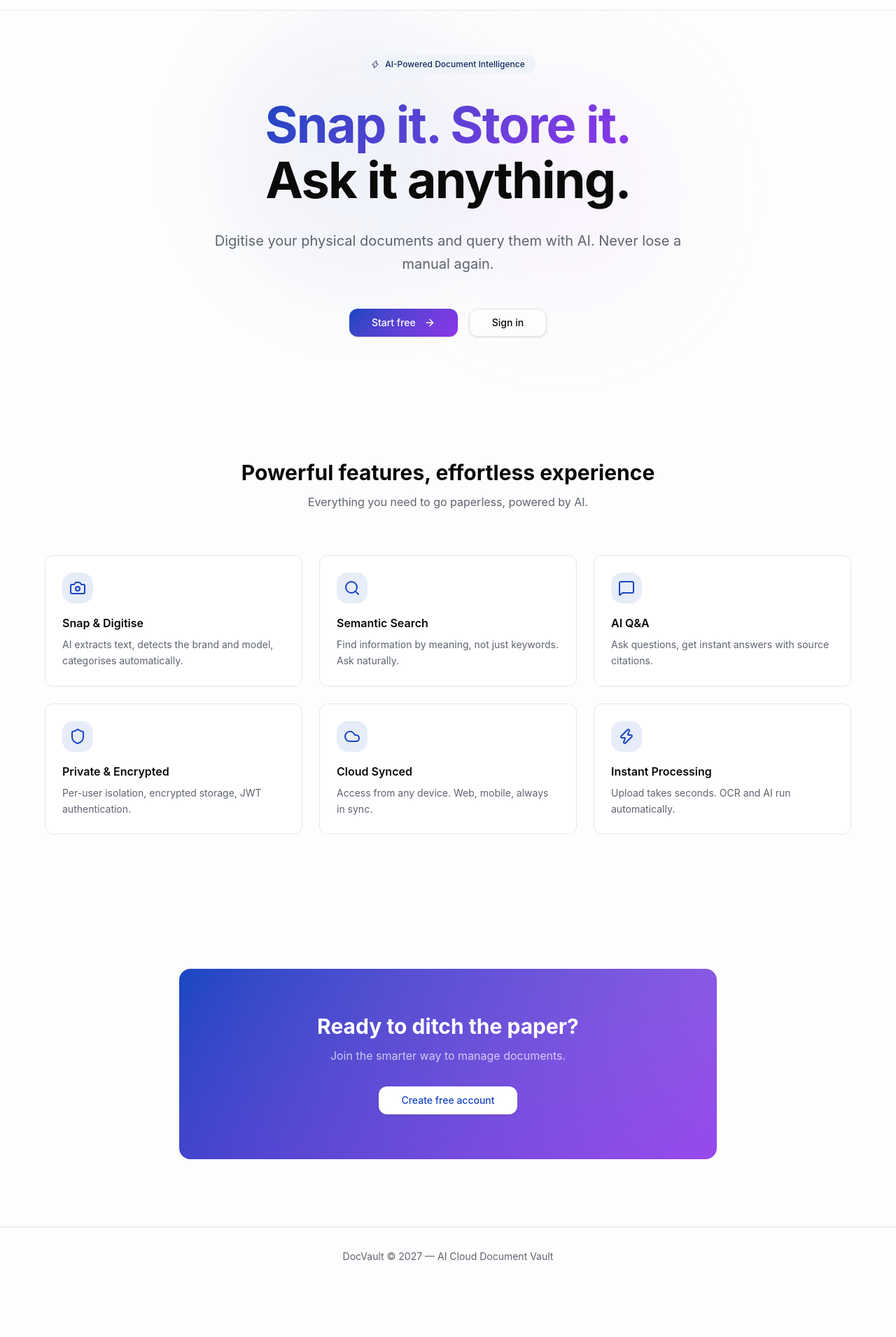
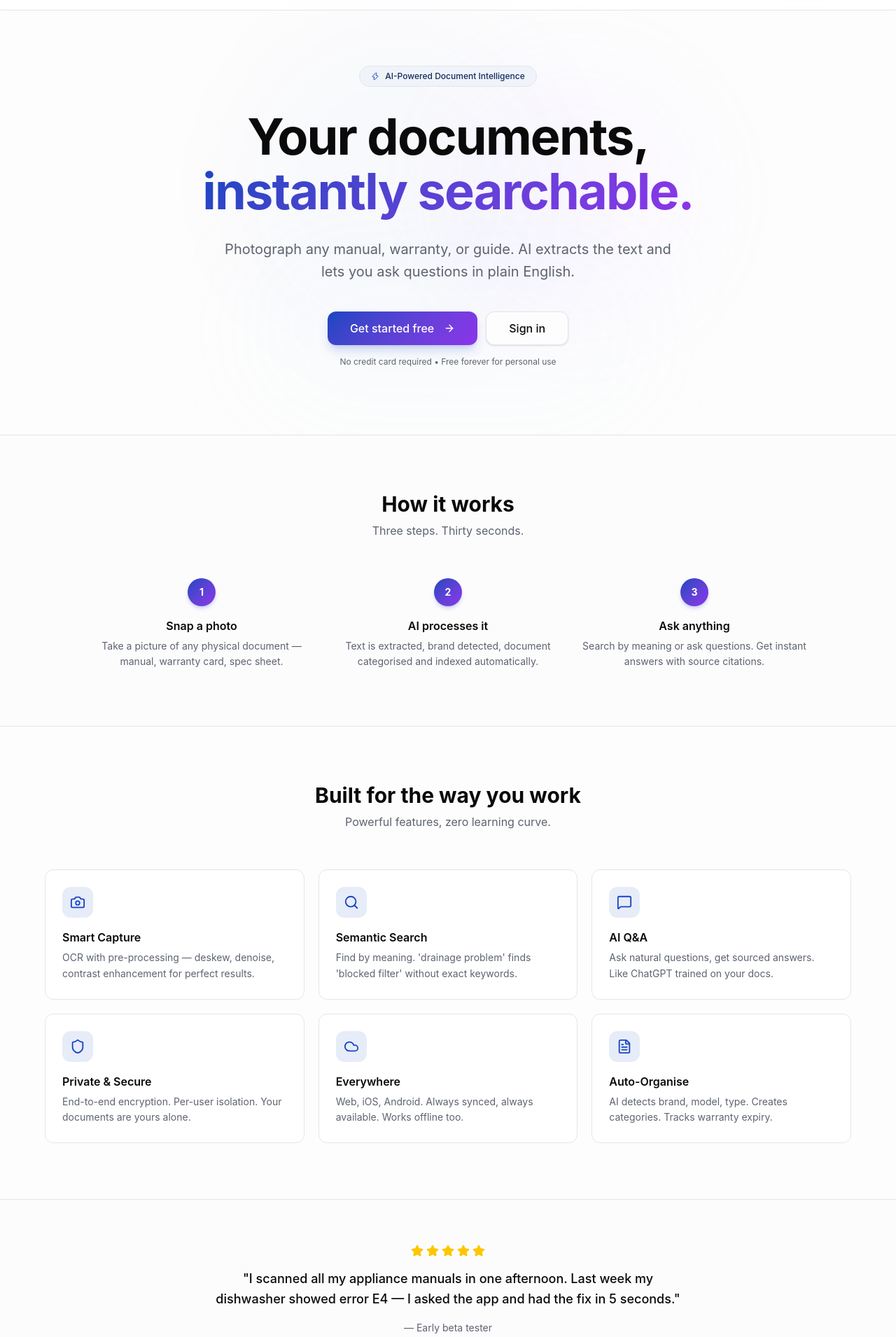
Before and after one commit to haydenteh5526/FYP, a React (Vite) app in the folder frontend/: page / in a window 1280 px wide. Shown: the part 50-1960 px from the top of the page at 70% size. Before the commit the page ends 1887 px from the top, so only its background shows below. Built offline with nearby package versions, Linux system fonts and the light colour scheme.

Commit message:
Premium landing page: how-it-works steps, testimonial, better hero, richer CTA

```diff
--- a/frontend/src/pages/Landing.tsx
+++ b/frontend/src/pages/Landing.tsx
@@ -1,4 +1,4 @@
-import { Camera, Search, MessageSquare, Shield, Cloud, Zap, ArrowRight } from 'lucide-react'
+import { Camera, Search, MessageSquare, Shield, Cloud, Zap, ArrowRight, FileText, Star } from 'lucide-react'
 import { Link } from 'react-router-dom'
 import { Button } from '@/components/ui/button'
 
@@ -26,72 +26,122 @@ export default function Landing() {
       </header>
 
       {/* Hero */}
-      <section className="pt-32 pb-20 px-6 relative">
+      <section className="pt-36 pb-24 px-6 relative">
         <div className="absolute inset-0 overflow-hidden pointer-events-none">
-          <div className="absolute top-20 left-1/4 w-96 h-96 bg-primary/5 rounded-full blur-3xl" />
-          <div className="absolute top-40 right-1/4 w-80 h-80 bg-purple-200/20 rounded-full blur-3xl" />
+          <div className="absolute top-16 left-1/4 w-[500px] h-[500px] bg-primary/[0.04] rounded-full blur-3xl animate-pulse" style={{ animationDuration: '4s' }} />
+          <div className="absolute top-32 right-1/5 w-[400px] h-[400px] bg-purple-300/[0.06] rounded-full blur-3xl animate-pulse" style={{ animationDuration: '5s', animationDelay: '1s' }} />
+          <div className="absolute bottom-0 left-1/2 -translate-x-1/2 w-[600px] h-[300px] bg-blue-200/[0.04] rounded-full blur-3xl" />
         </div>
-        <div className="max-w-4xl mx-auto text-center relative animate-fade-in">
-          <div className="inline-flex items-center gap-2 rounded-full bg-secondary px-4 py-1.5 text-xs font-medium text-secondary-foreground mb-8 animate-scale-in">
-            <Zap size={12} /> AI-Powered Document Intelligence
+        <div className="max-w-4xl mx-auto text-center relative">
+          <div className="inline-flex items-center gap-2 rounded-full bg-secondary border px-4 py-1.5 text-xs font-medium text-secondary-foreground mb-8 animate-scale-in">
+            <Zap size={12} className="text-primary" /> AI-Powered Document Intelligence
           </div>
-          <h1 className="text-6xl md:text-7xl font-bold tracking-tight leading-[1.1]">
-            <span className="gradient-text">Snap it. Store it.</span><br />
-            Ask it anything.
+          <h1 className="text-5xl sm:text-6xl md:text-7xl font-bold tracking-tight leading-[1.08] animate-fade-in">
+            Your documents,<br />
+            <span className="gradient-text">instantly searchable.</span>
           </h1>
-          <p className="mt-8 text-xl text-muted-foreground max-w-2xl mx-auto leading-relaxed animate-slide-up">
-            Digitise your physical documents and query them with AI.
-            Never lose a manual again.
+          <p className="mt-7 text-lg sm:text-xl text-muted-foreground max-w-2xl mx-auto leading-relaxed animate-slide-up">
+            Photograph any manual, warranty, or guide. AI extracts the text and lets you ask questions in plain English.
           </p>
-          <div className="mt-12 flex gap-4 justify-center animate-slide-up" style={{ animationDelay: '0.2s' }}>
-            <Button size="lg" className="gradient-bg border-0 text-white px-8 hover:opacity-90 transition-opacity" asChild>
-              <Link to="/register">Start free <ArrowRight size={16} className="ml-1" /></Link>
+          <div className="mt-10 flex flex-col sm:flex-row gap-3 justify-center animate-slide-up" style={{ animationDelay: '0.15s', animationFillMode: 'both' }}>
+            <Button size="lg" className="gradient-bg border-0 text-white px-8 h-12 text-base hover:opacity-90 transition-opacity shadow-lg shadow-primary/20" asChild>
+              <Link to="/register">Get started free <ArrowRight size={16} className="ml-1.5" /></Link>
             </Button>
-            <Button size="lg" variant="outline" className="px-8" asChild>
+            <Button size="lg" variant="outline" className="px-8 h-12 text-base" asChild>
               <Link to="/login">Sign in</Link>
             </Button>
+          </div>
+          <p className="mt-4 text-xs text-muted-foreground animate-fade-in" style={{ animationDelay: '0.4s', animationFillMode: 'both' }}>
+            No credit card required • Free forever for personal use
+          </p>
+        </div>
+      </section>
+
+      {/* How it works */}
+      <section className="py-20 px-6 border-t bg-muted/20">
+        <div className="max-w-5xl mx-auto">
+          <div className="text-center mb-14">
+            <h2 className="text-3xl font-bold">How it works</h2>
+            <p className="mt-2 text-muted-foreground">Three steps. Thirty seconds.</p>
+          </div>
+          <div className="grid md:grid-cols-3 gap-8">
+            <Step number="1" title="Snap a photo" description="Take a picture of any physical document — manual, warranty card, spec sheet." />
+            <Step number="2" title="AI processes it" description="Text is extracted, brand detected, document categorised and indexed automatically." />
+            <Step number="3" title="Ask anything" description="Search by meaning or ask questions. Get instant answers with source citations." />
           </div>
         </div>
       </section>
 
       {/* Features */}
-      <section className="py-24 px-6">
+      <section className="py-20 px-6 border-t">
         <div className="max-w-6xl mx-auto">
-          <div className="text-center mb-16">
-            <h2 className="text-3xl font-bold">Powerful features, effortless experience</h2>
-            <p className="mt-3 text-muted-foreground">Everything you need to go paperless, powered by AI.</p>
+          <div className="text-center mb-14">
+            <h2 className="text-3xl font-bold">Built for the way you work</h2>
+            <p className="mt-2 text-muted-foreground">Powerful features, zero learning curve.</p>
           </div>
-          <div className="grid md:grid-cols-3 gap-6">
-            <FeatureCard icon={<Camera size={24} />} title="Snap & Digitise" description="AI extracts text, detects the brand and model, categorises automatically." delay={0} />
-            <FeatureCard icon={<Search size={24} />} title="Semantic Search" description="Find information by meaning, not just keywords. Ask naturally." delay={0.1} />
-            <FeatureCard icon={<MessageSquare size={24} />} title="AI Q&A" description="Ask questions, get instant answers with source citations." delay={0.2} />
-            <FeatureCard icon={<Shield size={24} />} title="Private & Encrypted" description="Per-user isolation, encrypted storage, JWT authentication." delay={0.3} />
-            <FeatureCard icon={<Cloud size={24} />} title="Cloud Synced" description="Access from any device. Web, mobile, always in sync." delay={0.4} />
-            <FeatureCard icon={<Zap size={24} />} title="Instant Processing" description="Upload takes seconds. OCR and AI run automatically." delay={0.5} />
+          <div className="grid md:grid-cols-3 gap-5">
+            <FeatureCard icon={<Camera size={22} />} title="Smart Capture" description="OCR with pre-processing — deskew, denoise, contrast enhancement for perfect results." delay={0} />
+            <FeatureCard icon={<Search size={22} />} title="Semantic Search" description="Find by meaning. 'drainage problem' finds 'blocked filter' without exact keywords." delay={0.05} />
+            <FeatureCard icon={<MessageSquare size={22} />} title="AI Q&A" description="Ask natural questions, get sourced answers. Like ChatGPT trained on your docs." delay={0.1} />
+            <FeatureCard icon={<Shield size={22} />} title="Private & Secure" description="End-to-end encryption. Per-user isolation. Your documents are yours alone." delay={0.15} />
+            <FeatureCard icon={<Cloud size={22} />} title="Everywhere" description="Web, iOS, Android. Always synced, always available. Works offline too." delay={0.2} />
+            <FeatureCard icon={<FileText size={22} />} title="Auto-Organise" description="AI detects brand, model, type. Creates categories. Tracks warranty expiry." delay={0.25} />
           </div>
         </div>
       </section>
 
+      {/* Social proof */}
+      <section className="py-16 px-6 border-t bg-muted/20">
+        <div className="max-w-4xl mx-auto text-center">
+          <div className="flex justify-center gap-1 mb-4">
+            {[...Array(5)].map((_, i) => <Star key={i} size={18} className="fill-yellow-400 text-yellow-400" />)}
+          </div>
+          <blockquote className="text-lg font-medium max-w-2xl mx-auto leading-relaxed">
+            "I scanned all my appliance manuals in one afternoon. Last week my dishwasher showed error E4 — I asked the app and had the fix in 5 seconds."
+          </blockquote>
+          <p className="mt-4 text-sm text-muted-foreground">— Early beta tester</p>
+        </div>
+      </section>
+
       {/* CTA */}
-      <section className="py-24 px-6">
-        <div className="max-w-3xl mx-auto text-center rounded-2xl gradient-bg p-16 relative overflow-hidden">
-          <div className="absolute inset-0 bg-[radial-gradient(circle_at_top_right,rgba(255,255,255,0.15),transparent)]" />
+      <section className="py-20 px-6 border-t">
+        <div className="max-w-3xl mx-auto text-center rounded-3xl gradient-bg p-14 sm:p-16 relative overflow-hidden shadow-2xl shadow-primary/20">
+          <div className="absolute inset-0 bg-[radial-gradient(ellipse_at_top_right,rgba(255,255,255,0.15),transparent)]" />
+          <div className="absolute inset-0 bg-[radial-gradient(ellipse_at_bottom_left,rgba(255,255,255,0.08),transparent)]" />
           <div className="relative">
-            <h2 className="text-3xl font-bold text-white">Ready to ditch the paper?</h2>
-            <p className="mt-3 text-white/70">Join the smarter way to manage documents.</p>
-            <Button size="lg" className="mt-8 bg-white text-primary hover:bg-white/90" asChild>
-              <Link to="/register">Create free account</Link>
+            <h2 className="text-3xl sm:text-4xl font-bold text-white">Ready to go paperless?</h2>
+            <p className="mt-3 text-white/70 text-lg">Start scanning your documents today.</p>
+            <Button size="lg" className="mt-8 bg-white text-primary hover:bg-white/90 h-12 px-8 text-base shadow-lg" asChild>
+              <Link to="/register">Create free account <ArrowRight size={16} className="ml-1.5" /></Link>
             </Button>
           </div>
         </div>
       </section>
 
       {/* Footer */}
-      <footer className="border-t py-8">
-        <div className="max-w-6xl mx-auto px-6 text-center text-sm text-muted-foreground">
-          DocVault © 2027 — AI Cloud Document Vault
+      <footer className="border-t py-10">
+        <div className="max-w-6xl mx-auto px-6 flex flex-col sm:flex-row items-center justify-between gap-4">
+          <div className="flex items-center gap-2">
+            <div className="w-6 h-6 rounded-md gradient-bg flex items-center justify-center">
+              <span className="text-white text-[10px] font-bold">D</span>
+            </div>
+            <span className="text-sm font-medium">DocVault</span>
+          </div>
+          <p className="text-sm text-muted-foreground">© 2027 AI Cloud Document Vault. All rights reserved.</p>
         </div>
       </footer>
+    </div>
+  )
+}
+
+function Step({ number, title, description }: { number: string; title: string; description: string }) {
+  return (
+    <div className="text-center">
+      <div className="w-10 h-10 rounded-full gradient-bg flex items-center justify-center mx-auto text-white text-sm font-bold shadow-md shadow-primary/20">
+        {number}
+      </div>
+      <h3 className="font-semibold mt-4">{title}</h3>
+      <p className="text-sm text-muted-foreground mt-1.5 leading-relaxed">{description}</p>
     </div>
   )
 }
@@ -102,10 +152,10 @@ function FeatureCard({ icon, title, description, delay }: { icon: React.ReactNod
       className="rounded-xl border bg-card p-6 hover-lift animate-slide-up"
       style={{ animationDelay: `${delay}s`, animationFillMode: 'both' }}
     >
-      <div className="w-11 h-11 rounded-lg bg-primary/10 flex items-center justify-center text-primary mb-4">
+      <div className="w-11 h-11 rounded-xl bg-primary/10 flex items-center justify-center text-primary mb-4">
         {icon}
       </div>
-      <h3 className="font-semibold mb-2">{title}</h3>
+      <h3 className="font-semibold mb-1.5">{title}</h3>
       <p className="text-sm text-muted-foreground leading-relaxed">{description}</p>
     </div>
   )
```
